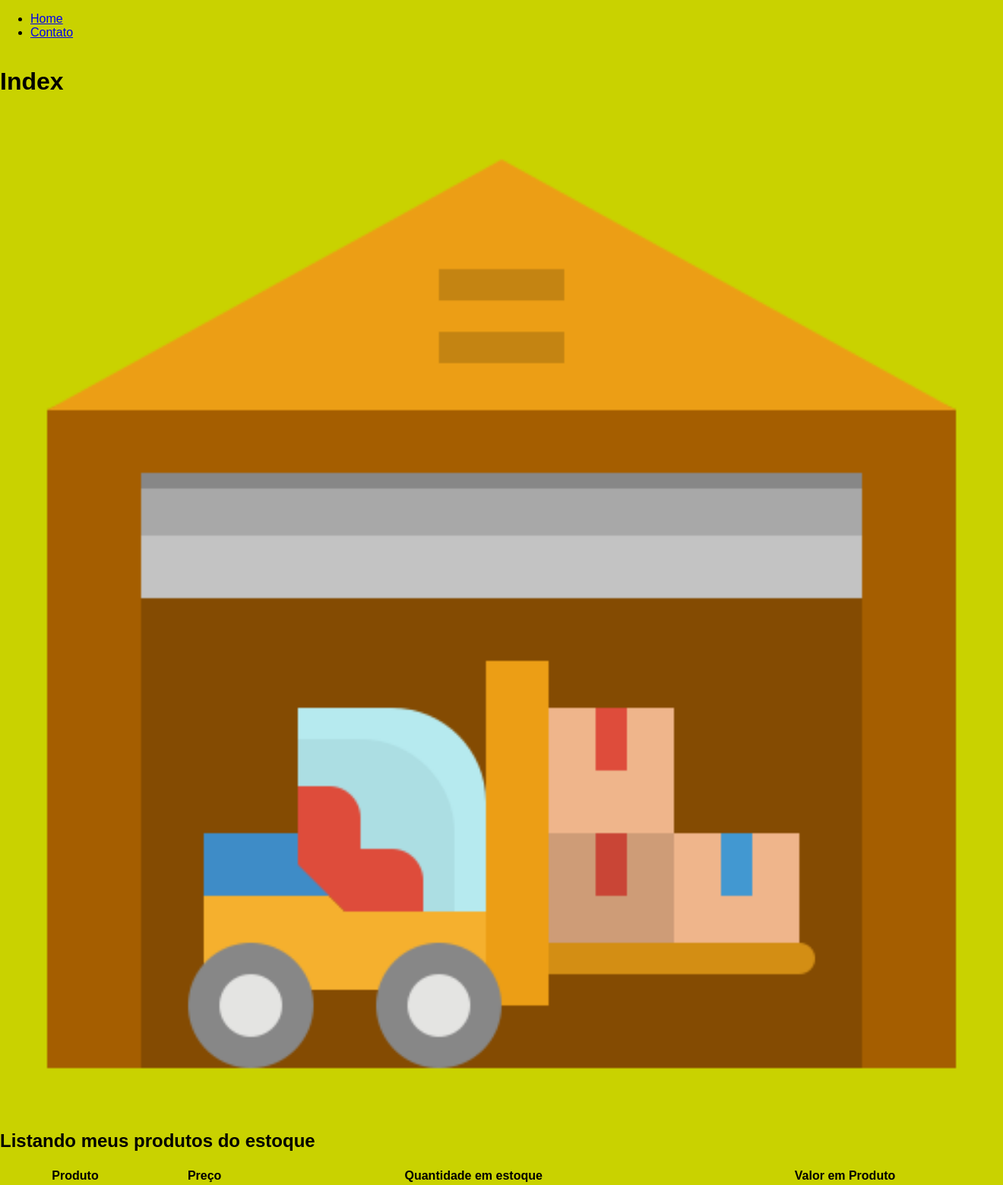
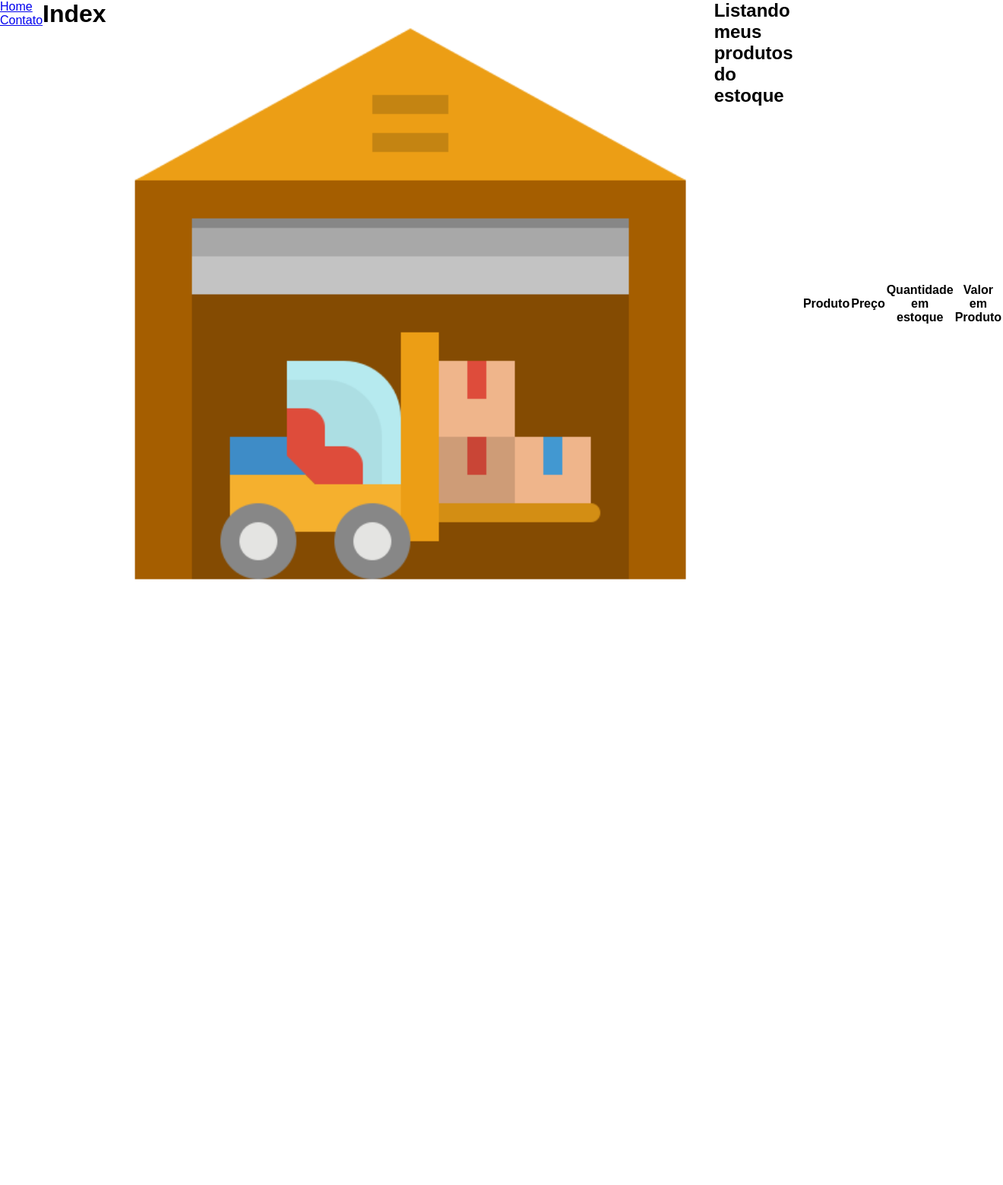
Before and after one commit to pedrolisboaa/django_fremework, a Django app: page / in a window 1320 px wide. Shown: the whole page at 76% size. After the commit the page ends 763 px from the top, so only its background shows below. Run offline with Django 4.2, Linux system fonts and the light colour scheme; lists and menus that the app fills with data are empty.

Commit message:
atualizando

```diff
--- a/projetoCUPOM/cupom/static/css/style.css
+++ b/projetoCUPOM/cupom/static/css/style.css
@@ -1,46 +1,76 @@
-:root{
-    --turquesa: #00AE9D;
+:root {
     --verde-escuro: #003641;
-    --verde-medio: #7DB61C;
     --verde-claro: #C9D200;
-    --roxo: #49479D;
     --branco: #ffffff;
+}
 
+* {
+    padding: 0;
+    margin: 0;
+    box-sizing: border-box;
 }
 
 body {
     font-family: 'Asap', sans-serif;
-    margin: 0;
-    padding: 0;
+    width: 100vw;
+    height: 100vh;
+    background-color: white;
     display: flex;
-    flex-direction: column;
-    justify-content: space-between;
-    min-height: 100vh;
-    background-color: var(--verde-claro);
 }
 
-.cabecalho {
-    padding: 20px;
-    background-color: var(--branco);
-    text-align: center;
-}
-
-.conteudo_principal{
-    flex-grow: 1;
-    display: flex;
-    flex-direction: column;
-    align-items: center;
-    justify-content: center;
-    padding: 20px;
-}
-
-.rodape {
-    padding: 20px;
-    background-color: var(--verde-medio);
-    text-align: center;
-    color: var(--branco);
+img {
+    max-width: 100%;
+    height: auto;
 }
 
 input{
     display: block;
+    margin: 10px 0 10px 0;
+    width: 100%;
 }
+
+p{
+    text-align: left;
+}
+
+.container-1 {
+    flex: 2;
+    background-color: #ffffff;
+    display: flex;
+    justify-content: center;
+    align-items: center;
+}
+
+.container-2 {
+    flex: 1;
+    background-color: var(--verde-escuro);
+    display: flex;
+    flex-direction: column;
+    justify-content: center;
+    align-items: center;
+    color: var(--branco);
+    height: 100%; /* Faz o container-2 ocupar toda a altura */
+}
+
+.container-1__interno {
+    text-align: center;
+    padding: 20px;
+    color: var(--verde-escuro);
+}
+
+.container-2__interno {
+    text-align: center;
+    padding: 20px;
+    color: var(--branco);
+}
+
+/* Adicione regras de mídia para tornar o layout responsivo */
+@media screen and (max-width: 768px) {
+    body {
+        flex-direction: column;
+    }
+
+    .container-1, .container-2 {
+        width: 100%;
+    }
+}
```
Also changed, not shown: projetoCUPOM/cupom/templates/index.html (+11 -8 lines).
